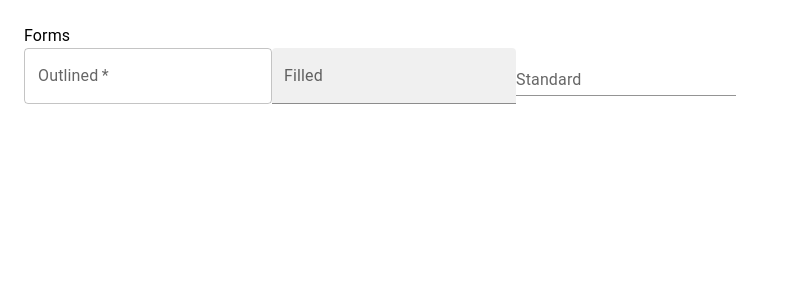
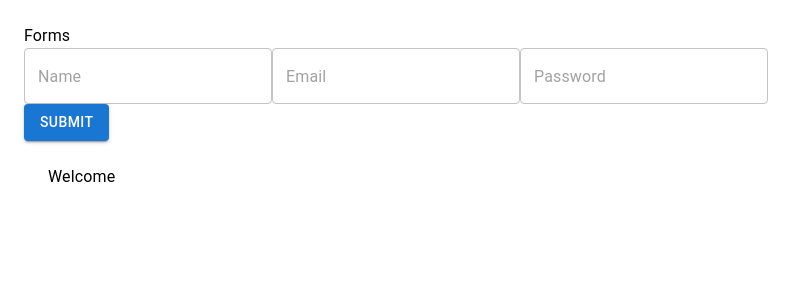
Before and after one commit to hxncodes/React-MUI, a React (Vite) app: page / in a window 1280 px wide. Shown: the top 300 px of the page, without its empty margins (0-808 px from the left). Built offline with nearby package versions, Linux system fonts and the light colour scheme.

Commit message:
Introduced forms with input control states

```diff
--- a/Pages/Forms.jsx
+++ b/Pages/Forms.jsx
@@ -1,17 +1,62 @@
 import React, { useState } from 'react'
-import { Box, TextField, Typography } from '@mui/material'
+import { Box, TextField, Typography, Button } from '@mui/material'
 
 function Forms() {
-    const [name, setName] = useState("")
+    const [inputs, setInputs] = useState({
+        name: "",
+        email: "",
+        password: ""
+    })
+
+
+    // getting inputs from input fields
+    const handleChange = (e) => {
+        setInputs((preValue) => ({
+            ...preValue,
+            [e.target.name]: e.target.value
+        }))
+    }
+
+    // submit button action
+    const handleSubmit = (e) => {
+        e.preventDefault();
+        console.log(inputs);
+    }
     return (
         <>
             <Box component="div" sx={{ margin: 3 }}>
-                <Typography>Forms</Typography>
-                <TextField label="Outlined" variant="outlined" id="outlined-field" required type={'text'} placeholder='Name' value={name} onChange={(e) => setName(e.target.value)} />
-                <TextField label="Filled" variant="filled" id="filled-field" type={'email'} placeholder='Email' />
-                <TextField label="Standard" variant="standard" id="standard-field" type={'password'} placeholder='Password' />
+                <form onSubmit={handleSubmit}>
+                    <Typography>Forms</Typography>
+                    <TextField
+                        name="name"
+                        variant="outlined"
+                        type={'text'}
+                        placeholder='Name'
+                        value={inputs.name}
+                        onChange={handleChange}
+                    />
 
-                <Typography sx={{ margin: 3 }}>{name}</Typography>
+                    <TextField
+                        name="email"
+                        variant="outlined"
+                        type={'email'}
+                        placeholder='Email'
+                        value={inputs.email}
+                        onChange={handleChange}
+                    />
+
+                    <TextField
+                        name="password"
+                        variant="outlined"
+                        type={'password'}
+                        placeholder='Password'
+                        value={inputs.password}
+                        onChange={handleChange}
+                    />
+                    <br></br>
+                    <Button variant="contained" type="submit">Submit</Button>
+                </form>
+                <Typography sx={{ margin: 3 }}>Welcome</Typography>
             </Box>
 
         </>
```
